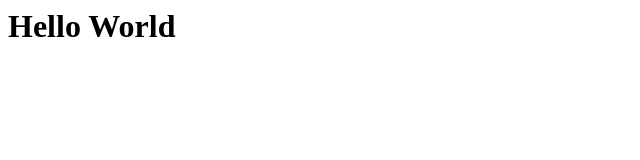
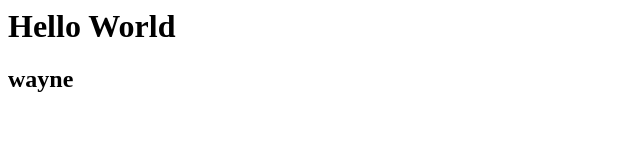
Before and after one commit to thumeco/git-practice, a plain HTML site: page index.html in a window 1280 px wide. Shown: the full height of the page, 0-640 px from the left. Drawn offline with Linux system fonts and the light colour scheme.

Commit message:
added wayne comment

```diff
--- a/index.html
+++ b/index.html
@@ -1 +1,2 @@
 <h1>Hello World</h1>
+<h2>wayne</h2>
```
